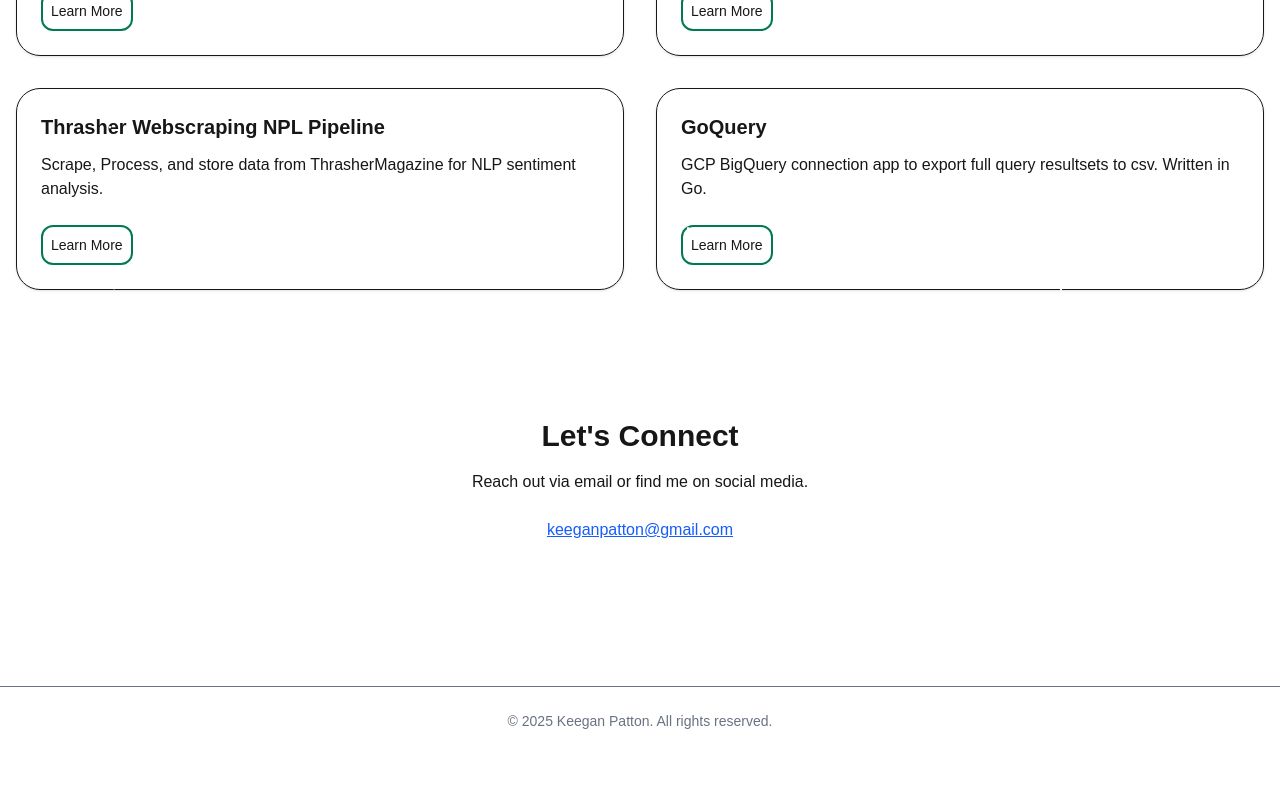
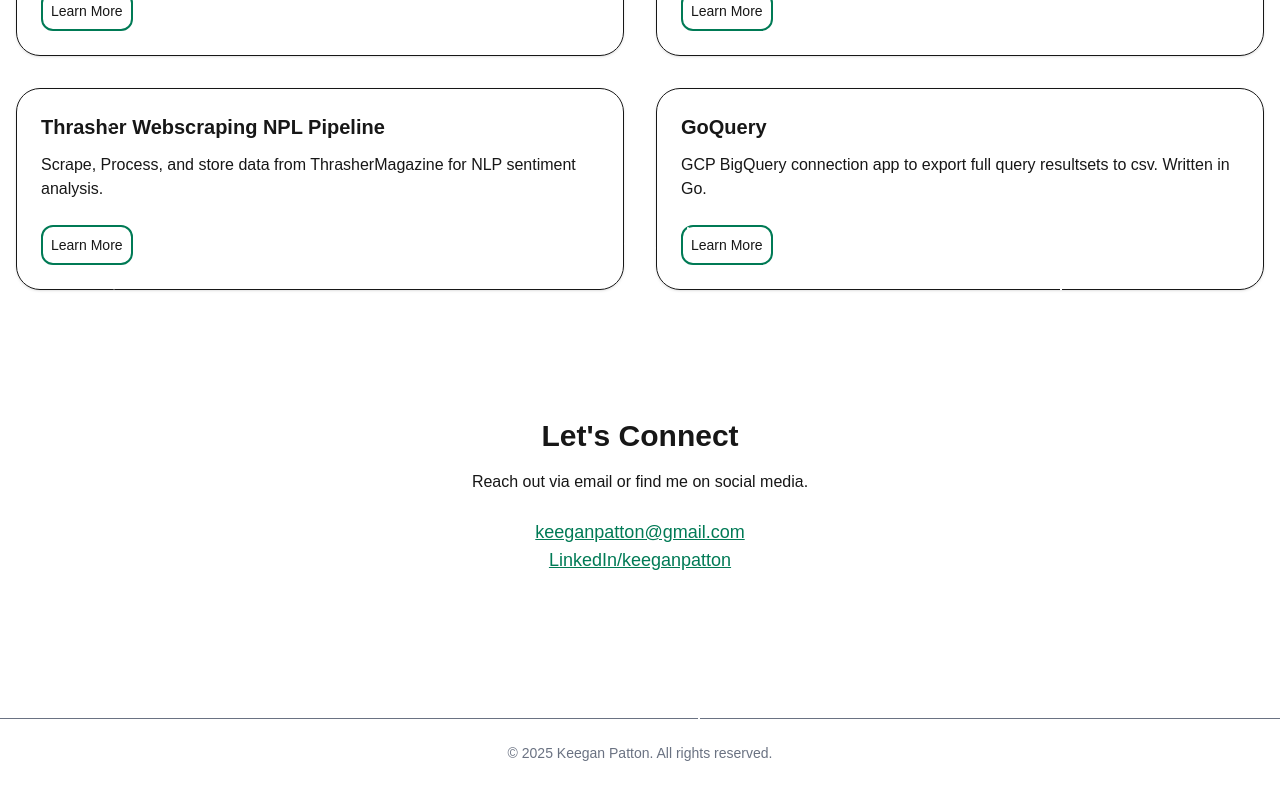
Before and after one commit to dbo-keeganpatton/personal-website-2.0, a Next.js app: page / in a window 1280 px wide. Shown: the part 966-1766 px from the top of the page. Built offline with nearby package versions, Linux system fonts and the light colour scheme.

Commit message:
Add linkedin link to about footer

```diff
--- a/components/Contact.tsx
+++ b/components/Contact.tsx
@@ -1,19 +1,11 @@
 export default function Contact() {
-  return (
-
-        <section className="py-16 text-center">
-
-            <h2 className="text-3xl font-semibold mb-4">Let's Connect</h2>
-
+	return (
+		<section className="py-16 text-center">
+			<h2 className="text-3xl font-semibold mb-4">Let's Connect</h2>
             <p className="mb-6">Reach out via email or find me on social media.</p>
-
-            <a href="mailto:keeganpatton@gmail.com" className="text-blue-600 underline">
-
-              keeganpatton@gmail.com
-
-            </a>
-
+            <a href="mailto:keeganpatton@gmail.com" className="text-lg text-emerald-700 underline"> keeganpatton@gmail.com </a>
+			<br />
+			<a href="https://www.linkedin.com/in/keeganpatton/" className="text-lg text-emerald-700 underline"> LinkedIn/keeganpatton  </a>
         </section>
-
     )
 }
```
